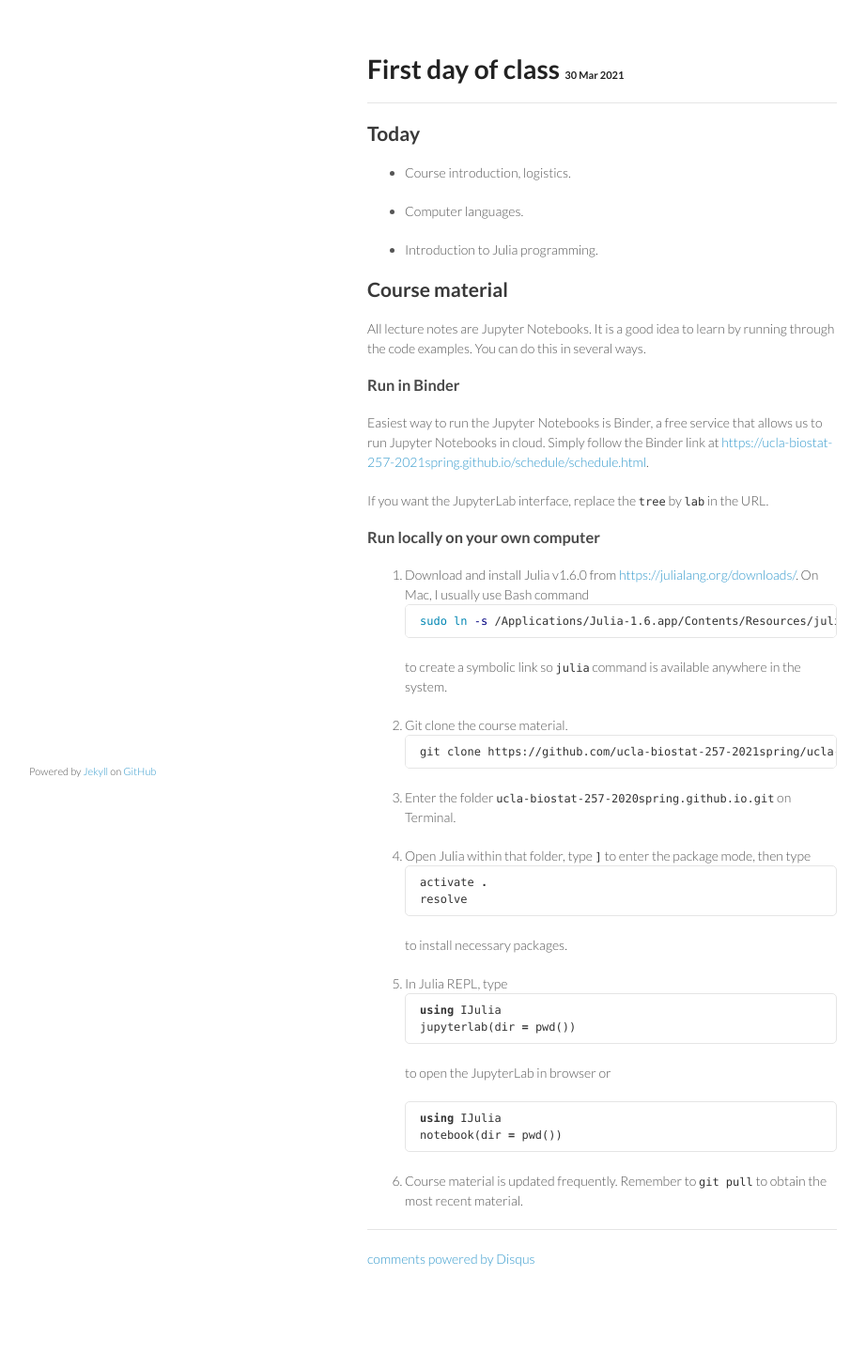
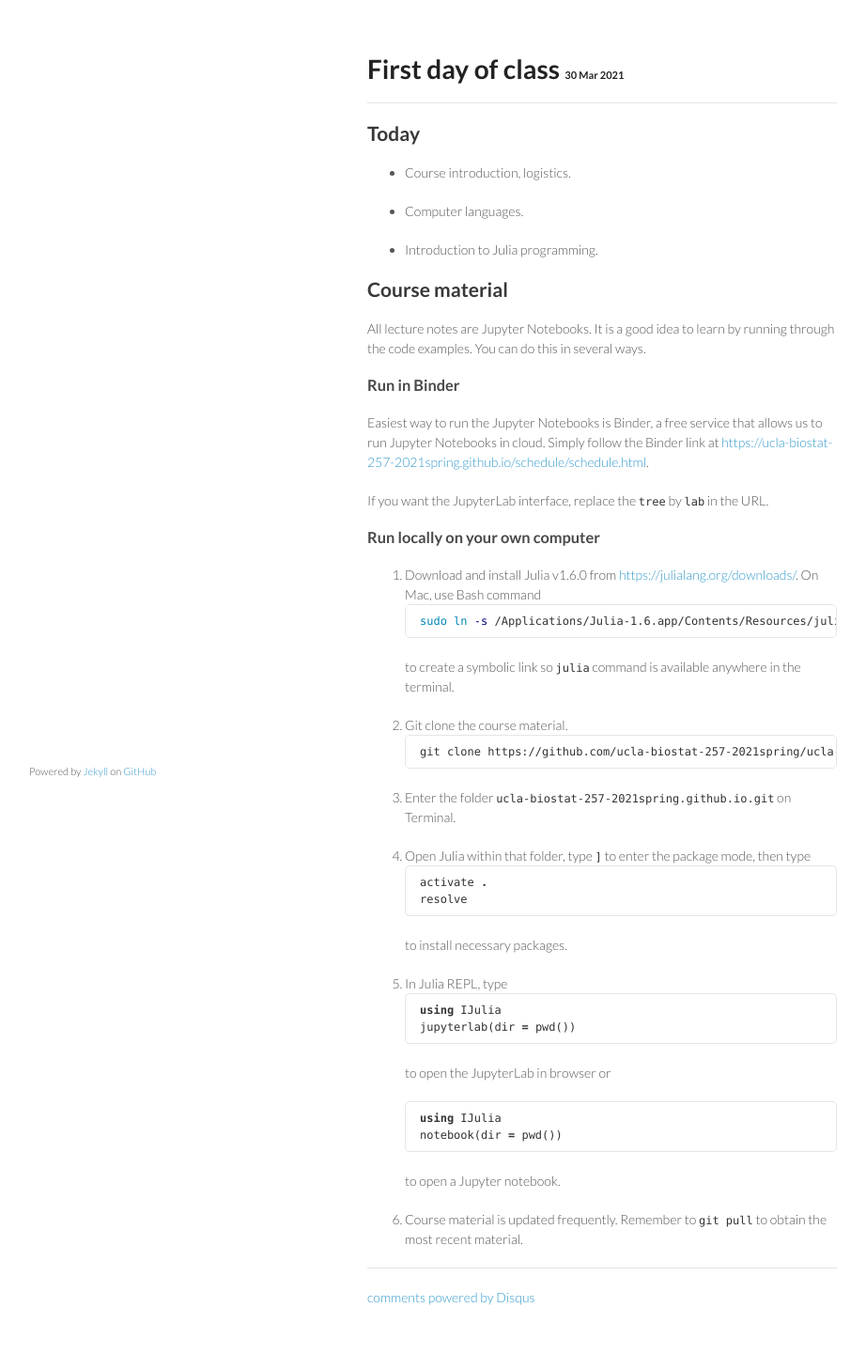
Before and after one commit to ucla-biostat-257-2021spring/ucla-biostat-257-2021spring.github.io, a Jekyll site: the page built from _posts/2021-03-30-week1-day1.md, in a window 1280 px wide. Shown: the whole page at 94% size, without its empty margins (179-1101 px from the left). Built offline with Jekyll 4.4.1, drawn with Linux system fonts in a browser that asks for light colours; comment, search, counter and statistics services are not loaded; before the commit the page ends 1400 px from its top, so only the background shows below that.

Commit message:
minor edits

````diff
--- a/_posts/2021-03-30-week1-day1.md
+++ b/_posts/2021-03-30-week1-day1.md
@@ -24,18 +24,18 @@ If you want the JupyterLab interface, replace the `tree` by `lab` in the URL.
 
 ### Run locally on your own computer
 
-1. Download and install Julia v1.6.0 from <https://julialang.org/downloads/>. On Mac, I usually use Bash command
+1. Download and install Julia v1.6.0 from <https://julialang.org/downloads/>. On Mac, use Bash command
 ```bash
 sudo ln -s /Applications/Julia-1.6.app/Contents/Resources/julia/bin/julia /usr/local/bin/julia
 ```
-to create a symbolic link so `julia` command is available anywhere in the system.
+to create a symbolic link so `julia` command is available anywhere in the terminal.
 
 2. Git clone the course material.
 ```bash
 git clone https://github.com/ucla-biostat-257-2021spring/ucla-biostat-257-2021spring.github.io.git
 ```
 
-3. Enter the folder `ucla-biostat-257-2020spring.github.io.git` on Terminal.
+3. Enter the folder `ucla-biostat-257-2021spring.github.io.git` on Terminal.
 
 4. Open Julia within that folder, type `]` to enter the package mode, then type
 ```julia
@@ -54,5 +54,6 @@ to open the JupyterLab in browser or
 using IJulia
 notebook(dir = pwd())
 ```
+to open a Jupyter notebook.
 
 6. Course material is updated frequently. Remember to `git pull` to obtain the most recent material.
````
